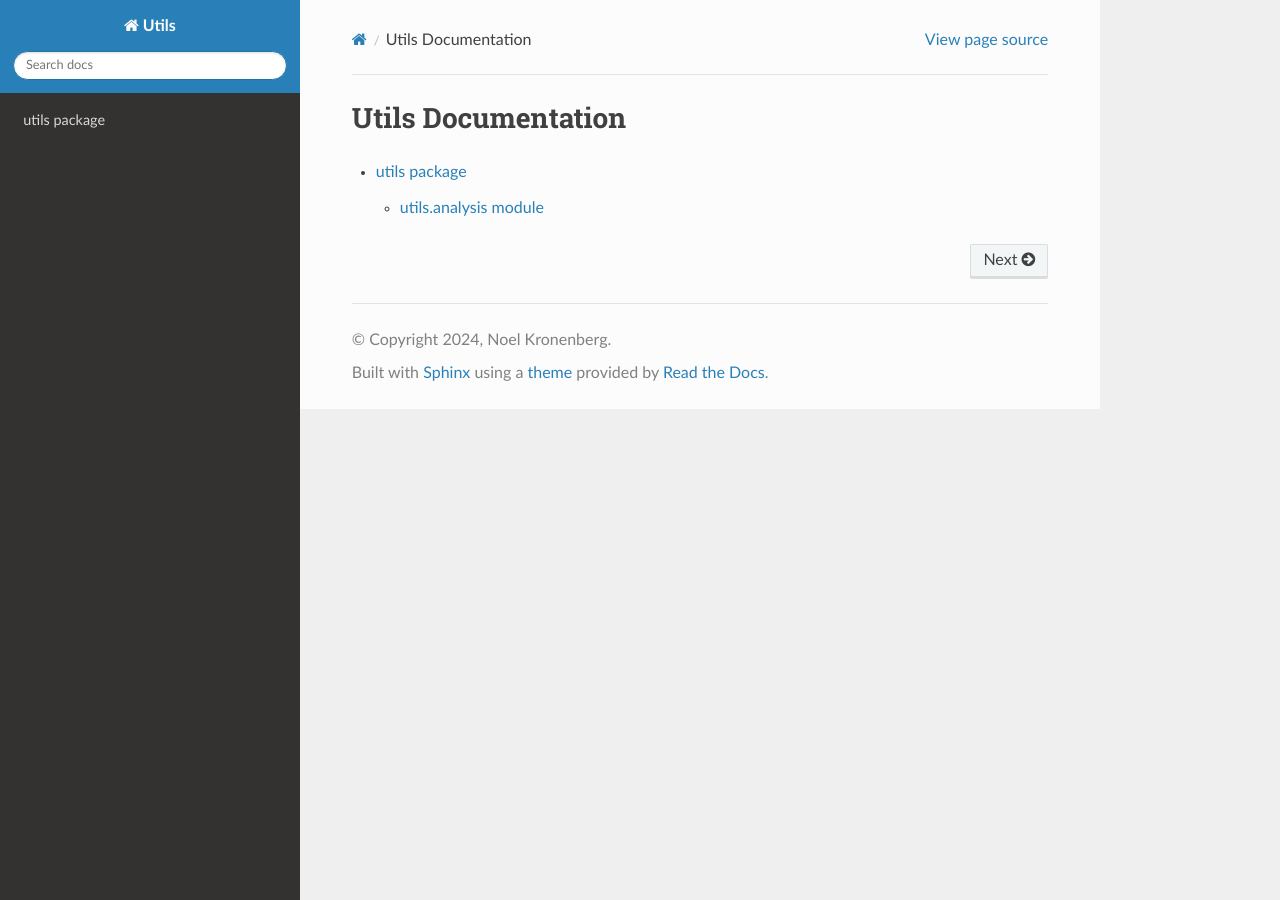
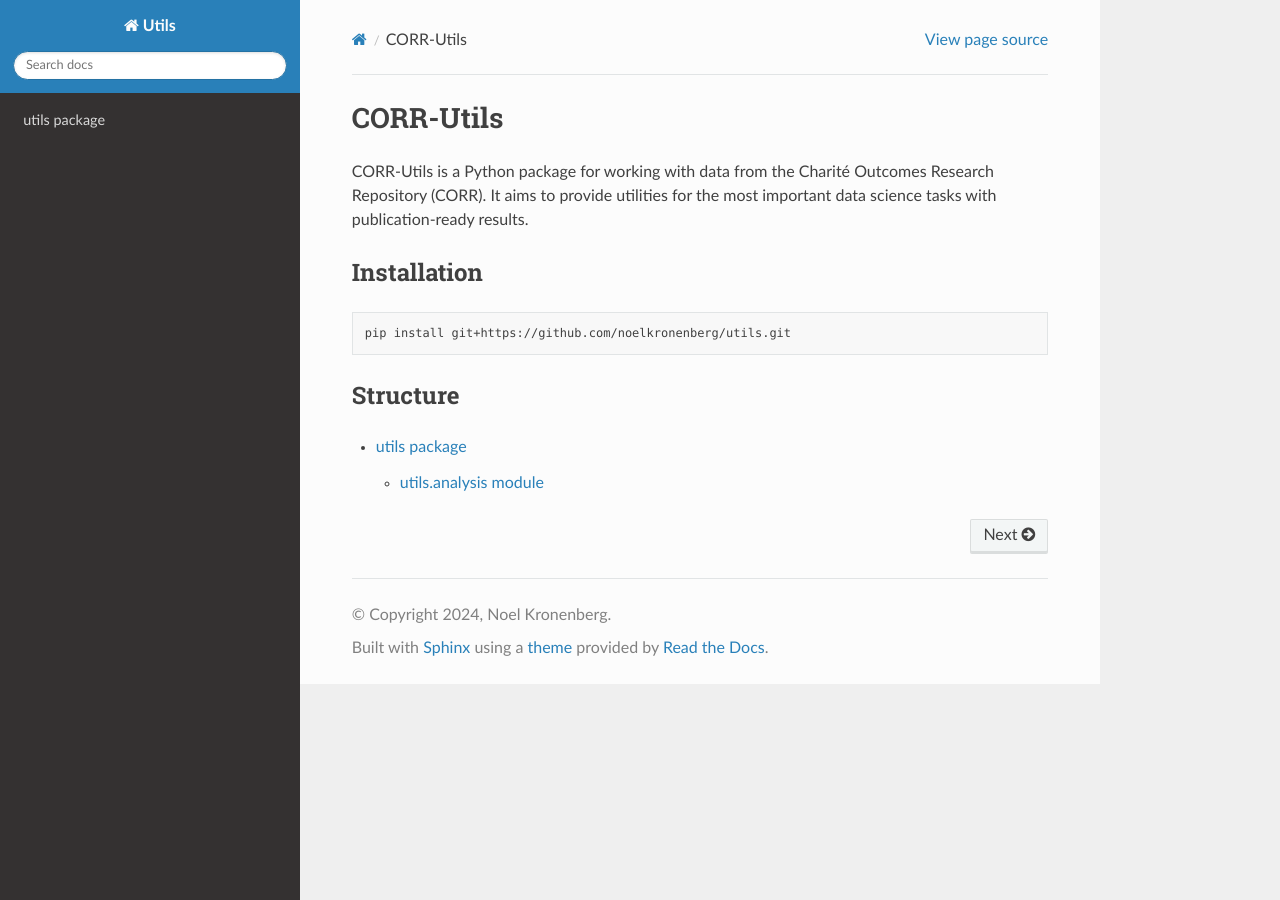
Before and after one commit to noelkronenberg/utils, a Sphinx documentation site: the page built from docs/source/index.rst, in a window 1280 px wide. Built offline with Sphinx 7.4.7 and the Read the Docs theme 3.1.0, drawn with Linux system fonts in a browser that asks for light colours.

Commit message:
added introduction and installation to docs

```diff
--- a/docs/source/index.rst
+++ b/docs/source/index.rst
@@ -1,5 +1,17 @@
-Utils Documentation
+CORR-Utils
 ======================================
+
+CORR-Utils is a Python package for working with data from the Charité Outcomes Research Repository (CORR). It aims to provide utilities for the most important data science tasks with publication-ready results.
+
+Installation
+------------
+
+.. code-block:: bash
+
+   pip install git+https://github.com/noelkronenberg/utils.git
+
+Structure
+------------
 
 .. toctree::
    :maxdepth: 2
```
